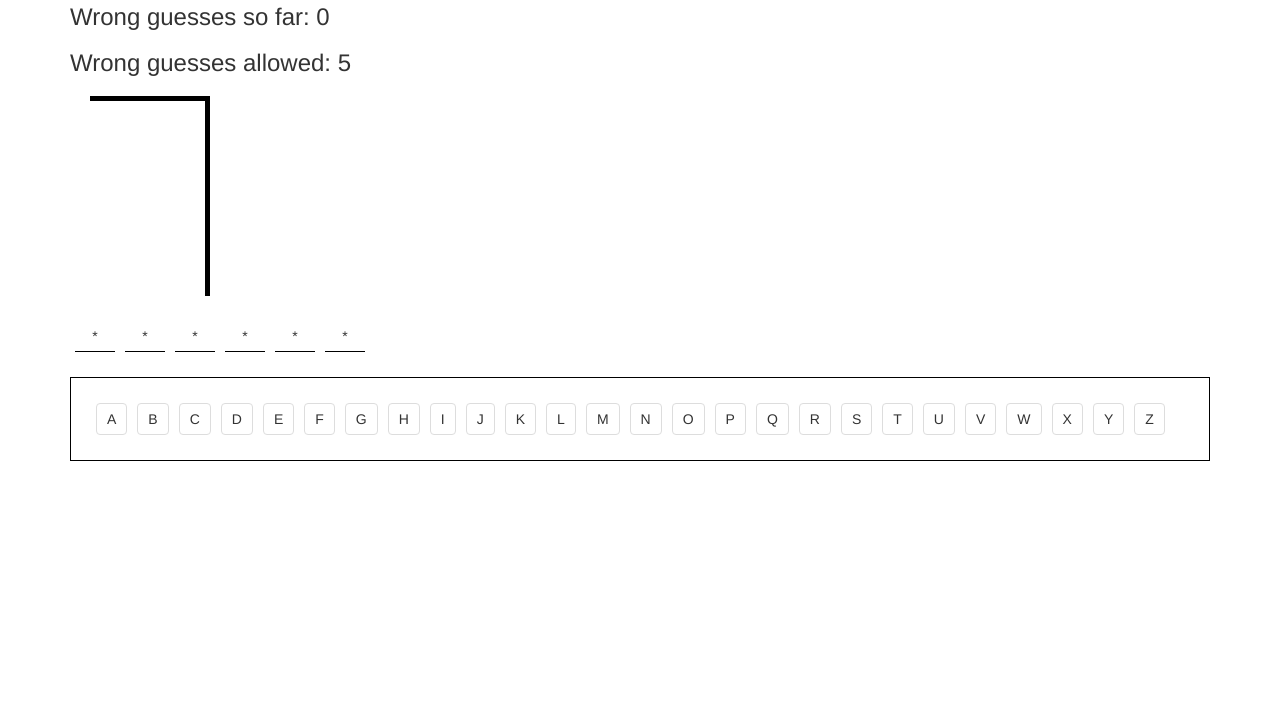
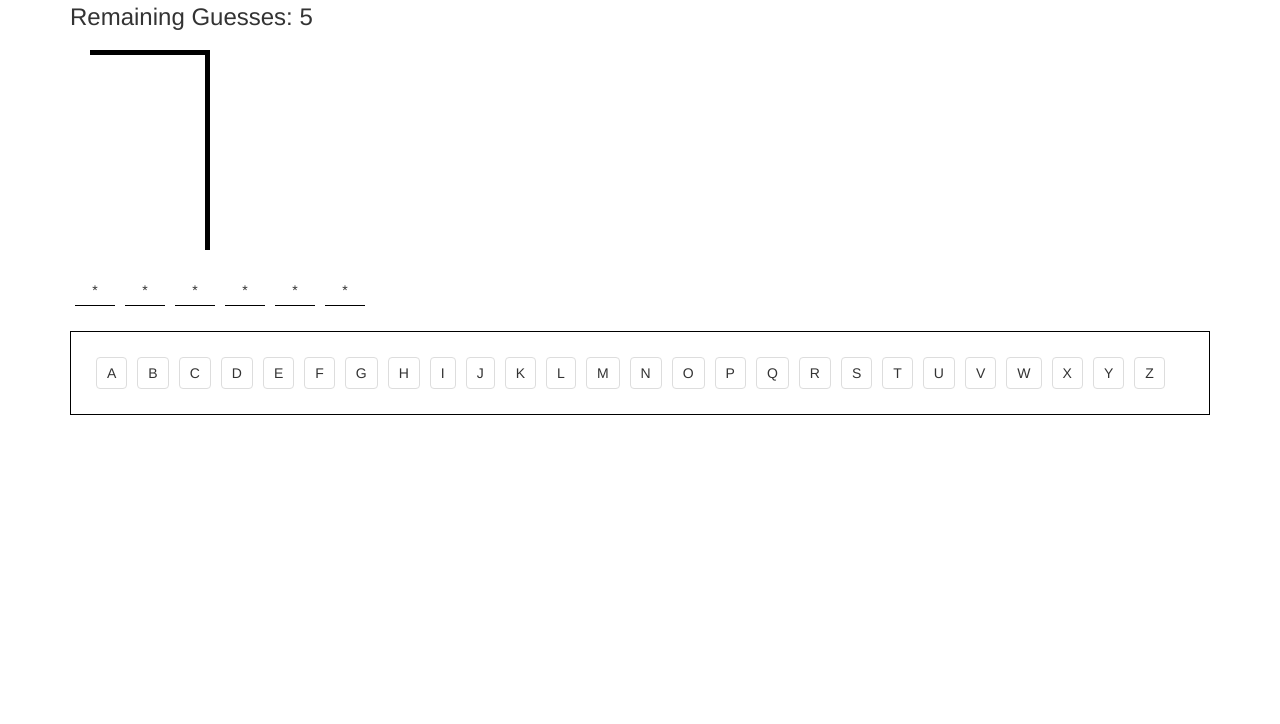
Before and after one commit to carolinepaulic/Hangman, a website: page src/app/index.html at #!/play in a window 1280 px wide. Shown: the part 76-800 px from the top of the page. Drawn offline with nearby package versions, Linux system fonts and the light colour scheme; some packages are replaced by stand-ins of ours.

Commit message:
Updated guesses verbage

```diff
--- a/src/app/modules/game/game.html
+++ b/src/app/modules/game/game.html
@@ -1,6 +1,5 @@
 <h1>The Best Game of Hangman Ever!</h1>
-<h3>Wrong guesses so far: {{ctrl.numWrongGuesses}}</h3>
-<h3>Wrong guesses allowed: {{ctrl.numAllowedWrongGuesses}}</h3>
+<h3>Remaining Guesses: {{ctrl.numAllowedWrongGuesses - ctrl.numWrongGuesses}}</h3>
 <div class="hangman-figure-container"><div data-ng-repeat="figureLine in ctrl.figure">{{figureLine}}</div></div>
 
 <div data-letter-guess-box
```
